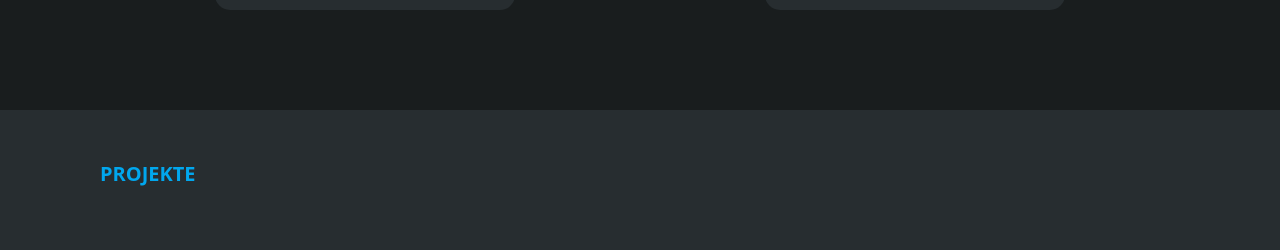
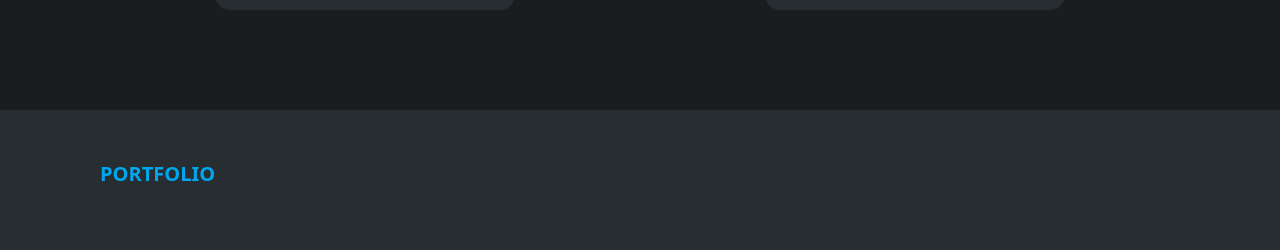
Before and after one commit to Ferbion-lT/V3, a Vue app: page / in a window 1280 px wide. Shown: the part 3383-3633 px from the top of the page. Built offline with nearby package versions, Linux system fonts and the light colour scheme.

Commit message:
Changed Text

```diff
--- a/src/components/Projects.vue
+++ b/src/components/Projects.vue
@@ -1,7 +1,7 @@
 <template class="scroll-smooth">
     <div id="projects" class="bg-[#272d30]">
         <div class="pt-[50px] flex justify-center sm:pl-[100px] sm:block">
-            <span class="text-[#01a7ee] uppercase font-bold text-xl">projekte</span>
+            <span class="text-[#01a7ee] uppercase font-bold text-xl">portfolio</span>
         </div>
         <div class="flex flex-col gap-[250px] pt-[250px] sm:flex-row sm:justify-center">
             <div class="flex flex-col gap-4 lg:hover:scale-105 transition duration-500">
```
